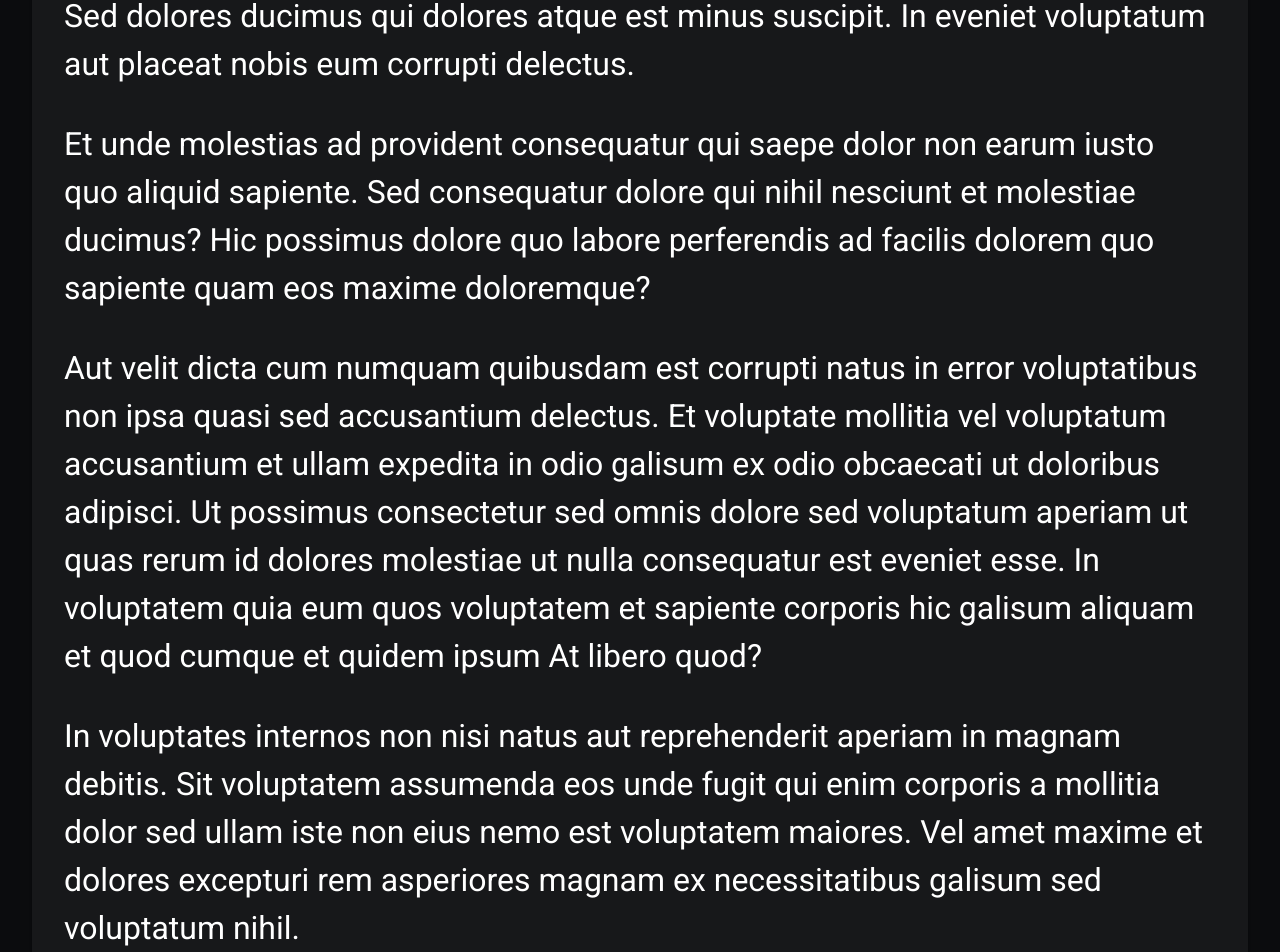
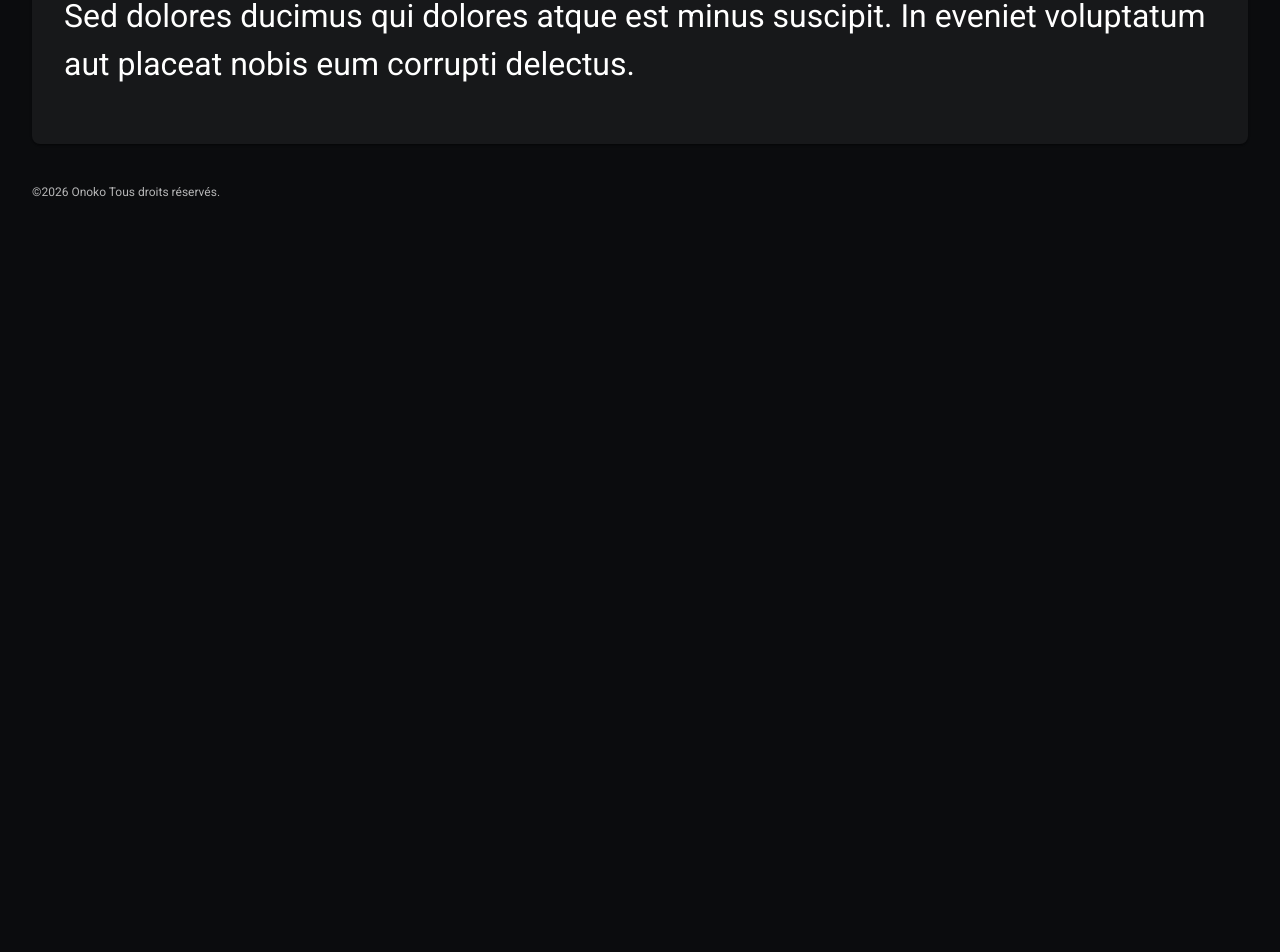
Before and after one commit to 0N0K0/onoko.dev, a React (Vite) app: page / in a window 1280 px wide. Shown: the part 680-1632 px from the top of the page. After the commit the page ends 896 px from the top, so only its background shows below. Built offline with nearby package versions, Linux system fonts and the light colour scheme; no server answers.

Commit message:
Remove unused paragraphs from Home component for cleaner content

```diff
--- a/src/pages/public/homePage.tsx
+++ b/src/pages/public/homePage.tsx
@@ -39,31 +39,6 @@ export default function Home() {
             Sed dolores ducimus qui dolores atque est minus suscipit. In eveniet
             voluptatum aut placeat nobis eum corrupti delectus.{" "}
           </p>
-          <p>
-            Et unde molestias ad provident consequatur qui saepe dolor non earum
-            iusto quo aliquid sapiente. Sed consequatur dolore qui nihil
-            nesciunt et molestiae ducimus? Hic possimus dolore quo labore
-            perferendis ad facilis dolorem quo sapiente quam eos maxime
-            doloremque?{" "}
-          </p>
-          <p>
-            Aut velit dicta cum numquam quibusdam est corrupti natus in error
-            voluptatibus non ipsa quasi sed accusantium delectus. Et voluptate
-            mollitia vel voluptatum accusantium et ullam expedita in odio
-            galisum ex odio obcaecati ut doloribus adipisci. Ut possimus
-            consectetur sed omnis dolore sed voluptatum aperiam ut quas rerum id
-            dolores molestiae ut nulla consequatur est eveniet esse. In
-            voluptatem quia eum quos voluptatem et sapiente corporis hic galisum
-            aliquam et quod cumque et quidem ipsum At libero quod?{" "}
-          </p>
-          <p>
-            In voluptates internos non nisi natus aut reprehenderit aperiam in
-            magnam debitis. Sit voluptatem assumenda eos unde fugit qui enim
-            corporis a mollitia dolor sed ullam iste non eius nemo est
-            voluptatem maiores. Vel amet maxime et dolores excepturi rem
-            asperiores magnam ex necessitatibus galisum sed voluptatum
-            nihil.{" "}
-          </p>
         </ResponsiveBodyTypography>
       </ResponsivePaper>
     </>
```
